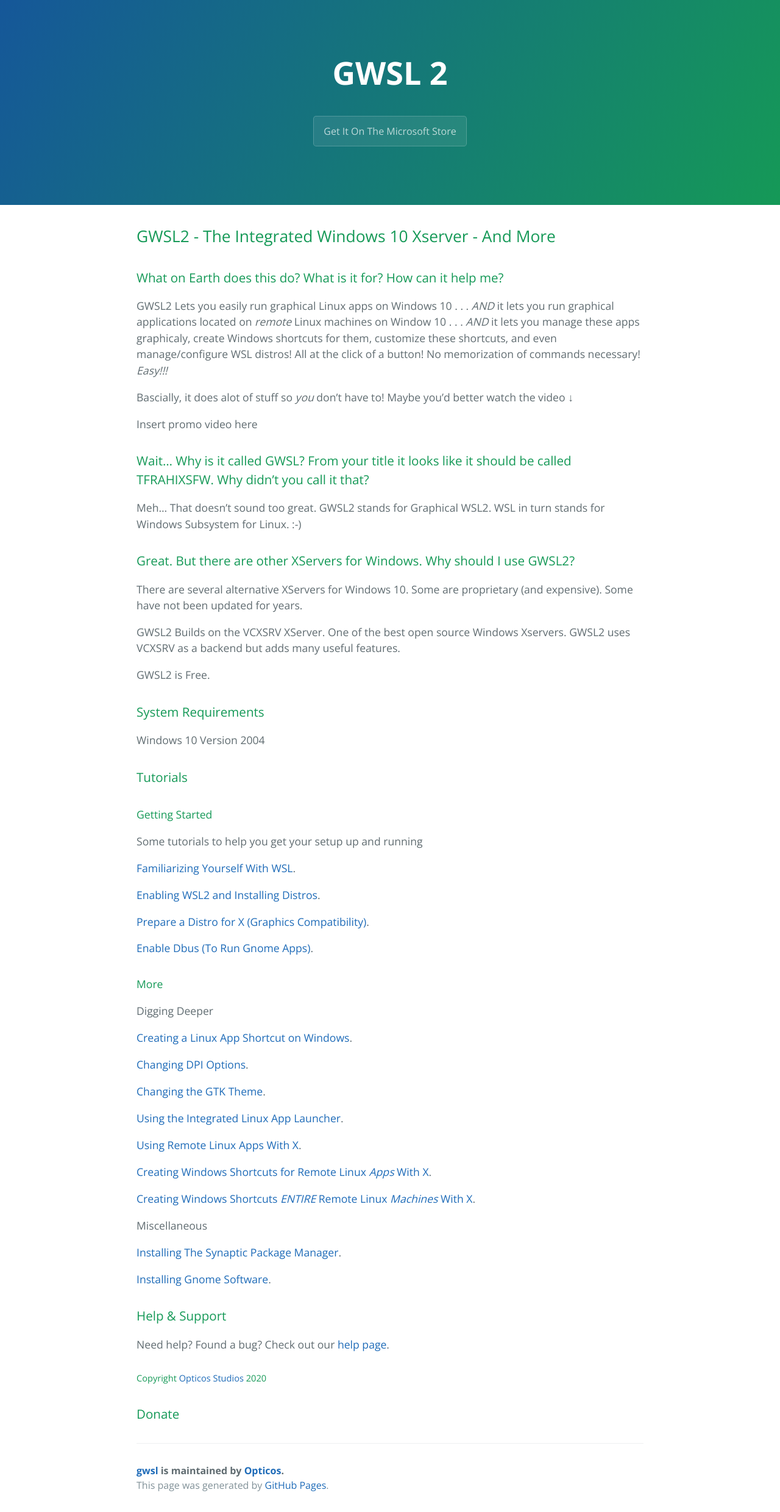
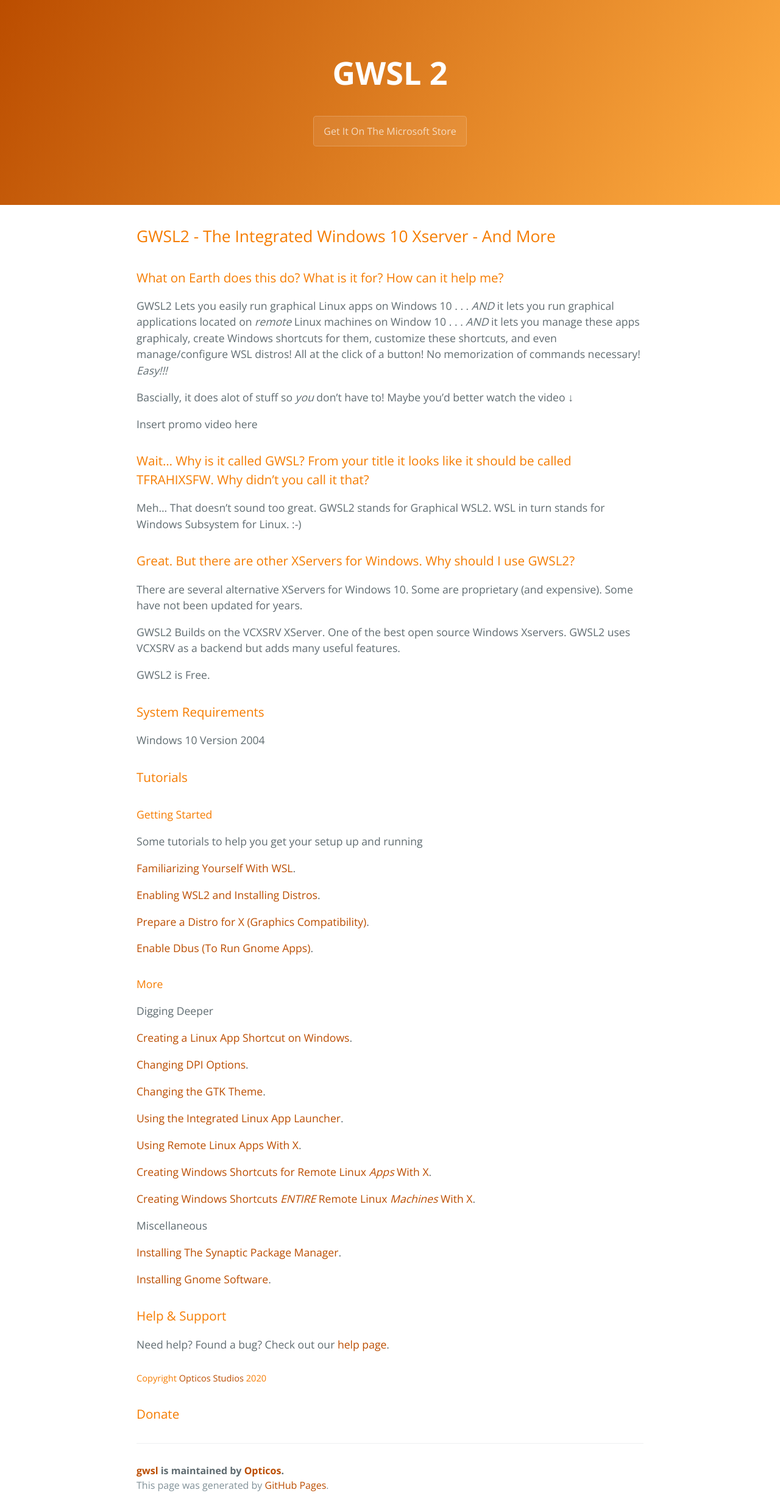
Before and after one commit to Opticos/gwsl, a Jekyll site: the page built from index.md, in a window 1280 px wide. Shown: the whole page at 61% size. Built offline with Jekyll 4.4.1, drawn with Linux system fonts in a browser that asks for light colours; comment, search, counter and statistics services are not loaded; the repository's description, which GitHub fills in, is left out.

Commit message:
Update variables.scss

```diff
--- a/_sass/variables.scss
+++ b/_sass/variables.scss
@@ -4,13 +4,13 @@ $medium-breakpoint: 42em !default;
 
 // Headers
 $header-heading-color: #fff !default;
-$header-bg-color: #159957 !default;
-$header-bg-color-secondary: #155799 !default;
+$header-bg-color: #ffad42 !default;
+$header-bg-color-secondary: #bb4d00 !default;
 
 // Text
-$section-headings-color: #159957 !default;
+$section-headings-color: #f57c00 !default;
 $body-text-color: #606c71 !default;
-$body-link-color: #1e6bb8 !default;
+$body-link-color: #bb4d00 !default;
 $blockquote-text-color: #819198 !default;
 
 // Code
```
